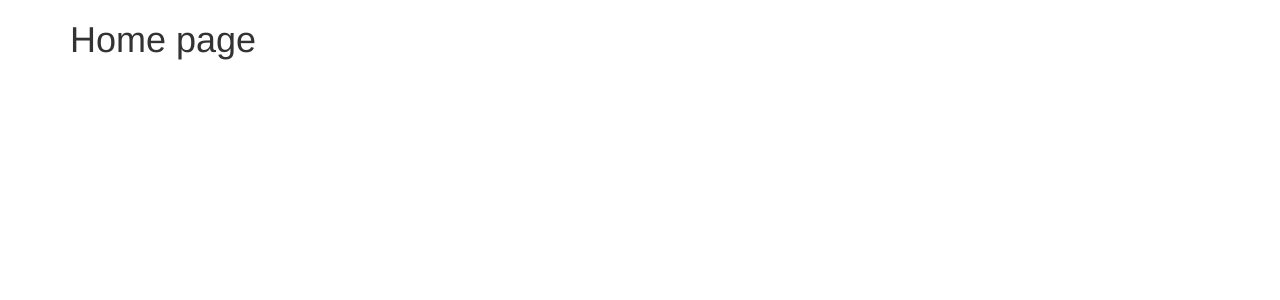
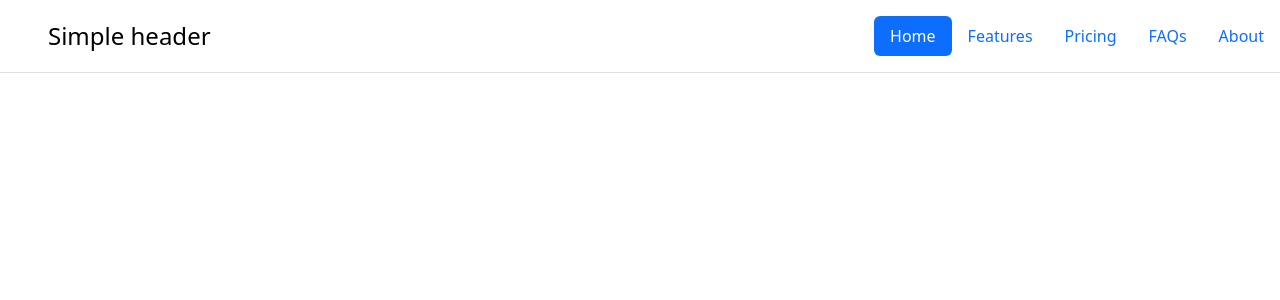
Before and after one commit to cd-mario/final-req-login-form, a React (Vite) app in the folder final-project/: page / in a window 1280 px wide. Shown: the top 300 px of the page. Built offline with nearby package versions, Linux system fonts and the light colour scheme.

Commit message:
deleted the installed bootstrap and added cdn version. Added a header sample

```diff
--- a/final-project/index.html
+++ b/final-project/index.html
@@ -5,9 +5,11 @@
     <link rel="icon" type="image/svg+xml" href="/vite.svg" />
     <meta name="viewport" content="width=device-width, initial-scale=1.0" />
     <title>Login Form</title>
+    <link href="https://cdn.jsdelivr.net/npm/bootstrap@5.3.5/dist/css/bootstrap.min.css" rel="stylesheet" integrity="sha384-SgOJa3DmI69IUzQ2PVdRZhwQ+dy64/BUtbMJw1MZ8t5HZApcHrRKUc4W0kG879m7" crossorigin="anonymous">
   </head>
   <body>
     <div id="root"></div>
     <script type="module" src="/src/main.jsx"></script>
+    <script src="https://cdn.jsdelivr.net/npm/bootstrap@5.3.5/dist/js/bootstrap.bundle.min.js" integrity="sha384-k6d4wzSIapyDyv1kpU366/PK5hCdSbCRGRCMv+eplOQJWyd1fbcAu9OCUj5zNLiq" crossorigin="anonymous"></script>
   </body>
 </html>
--- a/final-project/package.json
+++ b/final-project/package.json
@@ -10,7 +10,6 @@
     "preview": "vite preview"
   },
   "dependencies": {
-    "bootstrap": "^3.4.1",
     "react": "^19.0.0",
     "react-dom": "^19.0.0"
   },
--- a/final-project/src/Home.jsx
+++ b/final-project/src/Home.jsx
@@ -1,8 +1,19 @@
 const Home = () => {
     return (
-        <div className="container">
-            <h1>Home page</h1>
-        </div>
+    <header class="d-flex flex-wrap justify-content-center py-3 mb-4 border-bottom">
+      <a href="/" class="d-flex align-items-center mb-3 mb-md-0 me-md-auto link-body-emphasis text-decoration-none">
+        <svg class="bi me-2" width="40" height="32" aria-hidden="true"><use xlink:href="#bootstrap"></use></svg>
+        <span class="fs-4">Simple header</span>
+      </a>
+
+      <ul class="nav nav-pills">
+        <li class="nav-item"><a href="#" class="nav-link active" aria-current="page">Home</a></li>
+        <li class="nav-item"><a href="#" class="nav-link">Features</a></li>
+        <li class="nav-item"><a href="#" class="nav-link">Pricing</a></li>
+        <li class="nav-item"><a href="#" class="nav-link">FAQs</a></li>
+        <li class="nav-item"><a href="#" class="nav-link">About</a></li>
+      </ul>
+    </header>
      );
 }
 
--- a/final-project/src/main.jsx
+++ b/final-project/src/main.jsx
@@ -2,7 +2,6 @@ import { StrictMode } from 'react'
 import { createRoot } from 'react-dom/client'
 import './index.css'
 import Home from './Home.jsx'
-import 'bootstrap/dist/css/bootstrap.min.css';
 
 createRoot(document.getElementById('root')).render(
   <StrictMode>
```
